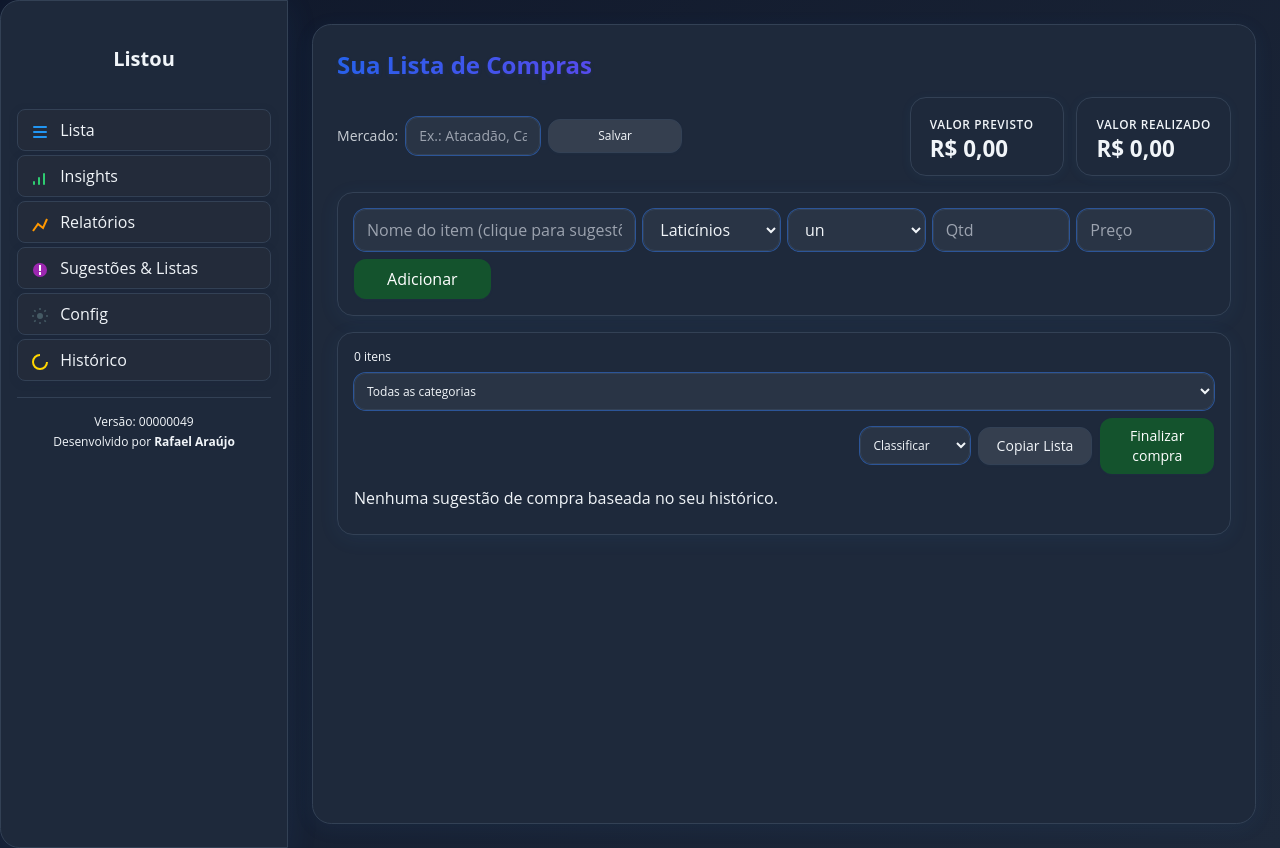
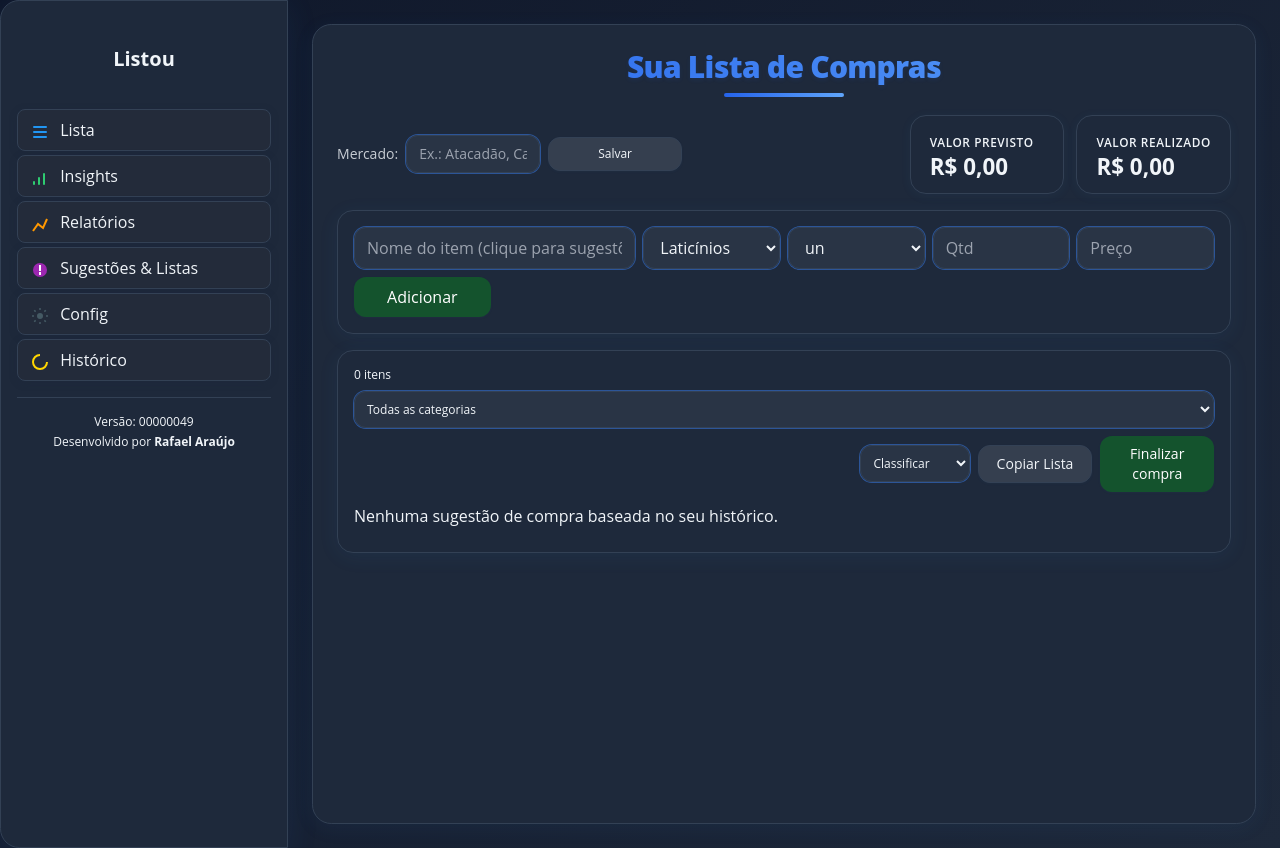
Before and after one commit to rafaelaraujo004/Listou-, a website: page index.html in a window 1280 px wide. Drawn offline with nearby package versions, Linux system fonts and the light colour scheme.

Commit message:
Add files via upload

```diff
--- a/index.html
+++ b/index.html
@@ -121,7 +121,16 @@
 
     <!-- LISTA -->
     <section id="tab-lista" class="tab-section space-y-4">
-      <h1 class="text-2xl font-bold shopping-title">Sua Lista de Compras</h1>
+  <h1 class="text-3xl font-extrabold shopping-title text-center tracking-tight mb-2" style="background:linear-gradient(90deg,#2563eb,#60a5fa);background-clip:text;-webkit-background-clip:text;-webkit-text-fill-color:transparent;">Sua Lista de Compras</h1>
+      <div style="width:100%;max-width:120px;height:4px;margin:0 auto 18px auto;position:relative;">
+        <div style="width:100%;height:4px;border-radius:2px;background:linear-gradient(90deg,#2563eb,#60a5fa);position:absolute;left:0;top:0;animation:underlineFadeIn 1.2s cubic-bezier(.4,0,.2,1);"></div>
+      </div>
+      <style>
+        @keyframes underlineFadeIn {
+          from { width: 0; opacity: 0; }
+          to { width: 100%; opacity: 1; }
+        }
+      </style>
 
       <!-- Market & KPI cards -->
       <div class="flex flex-wrap gap-3 items-center mt-1">
```
